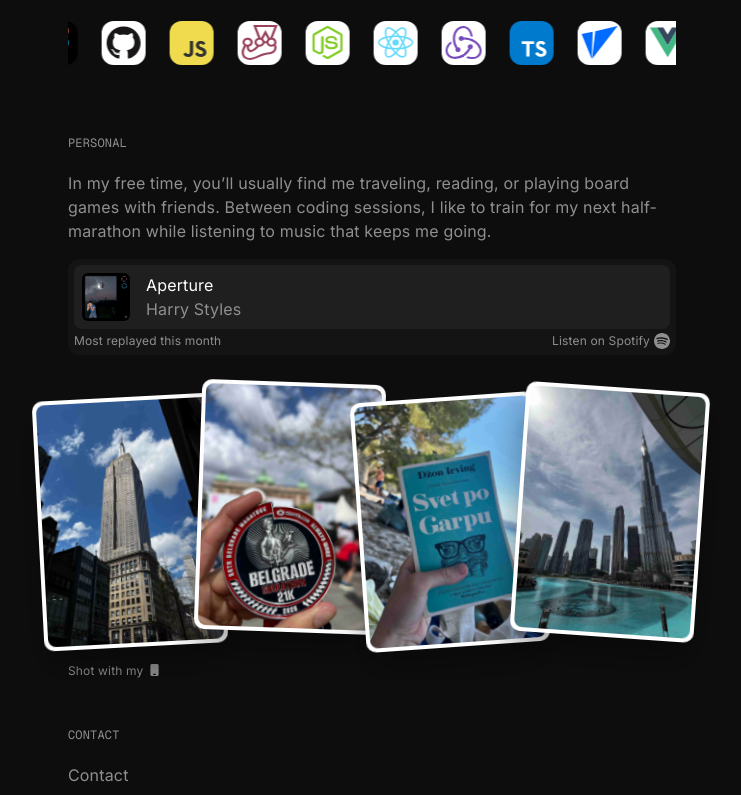
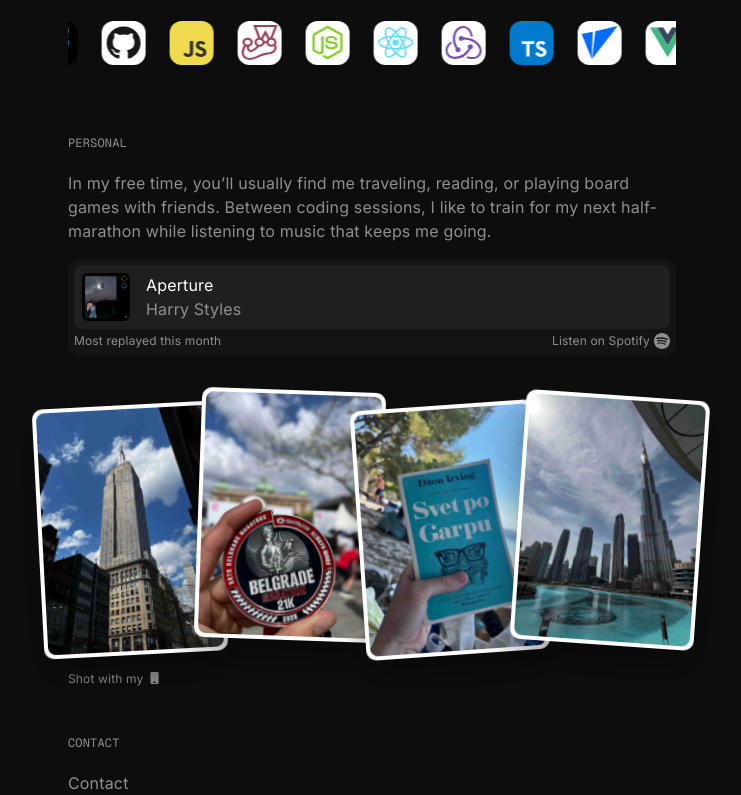
Before and after one commit to djolosc/my-cv, a React (Vite) app: page / in a window 1280 px wide. Shown: the part 1000-1795 px from the top of the page, without its empty margins (268-1009 px from the left). Built offline with nearby package versions, Linux system fonts and the light colour scheme.

Commit message:
FIX: Photo Stack margin

```diff
--- a/src/sections/personal/components/PhotoStack.tsx
+++ b/src/sections/personal/components/PhotoStack.tsx
@@ -35,7 +35,7 @@ export const StackWrapper = styled.section`
   justify-content: center;
   align-items: center;
   overflow: visible;
-  margin-top: ${({ theme }) => theme.spacing.s32};
+  margin-top: ${({ theme }) => theme.spacing.s40};
 
   @media (max-width: 768px) {
     grid-template-rows: repeat(2, min-content);
@@ -47,6 +47,7 @@ export const StackWrapper = styled.section`
     height: min-content;
     padding: 0;
     display: grid;
+    margin-top: ${({ theme }) => theme.spacing.s32};
   }
 `;
 
```
